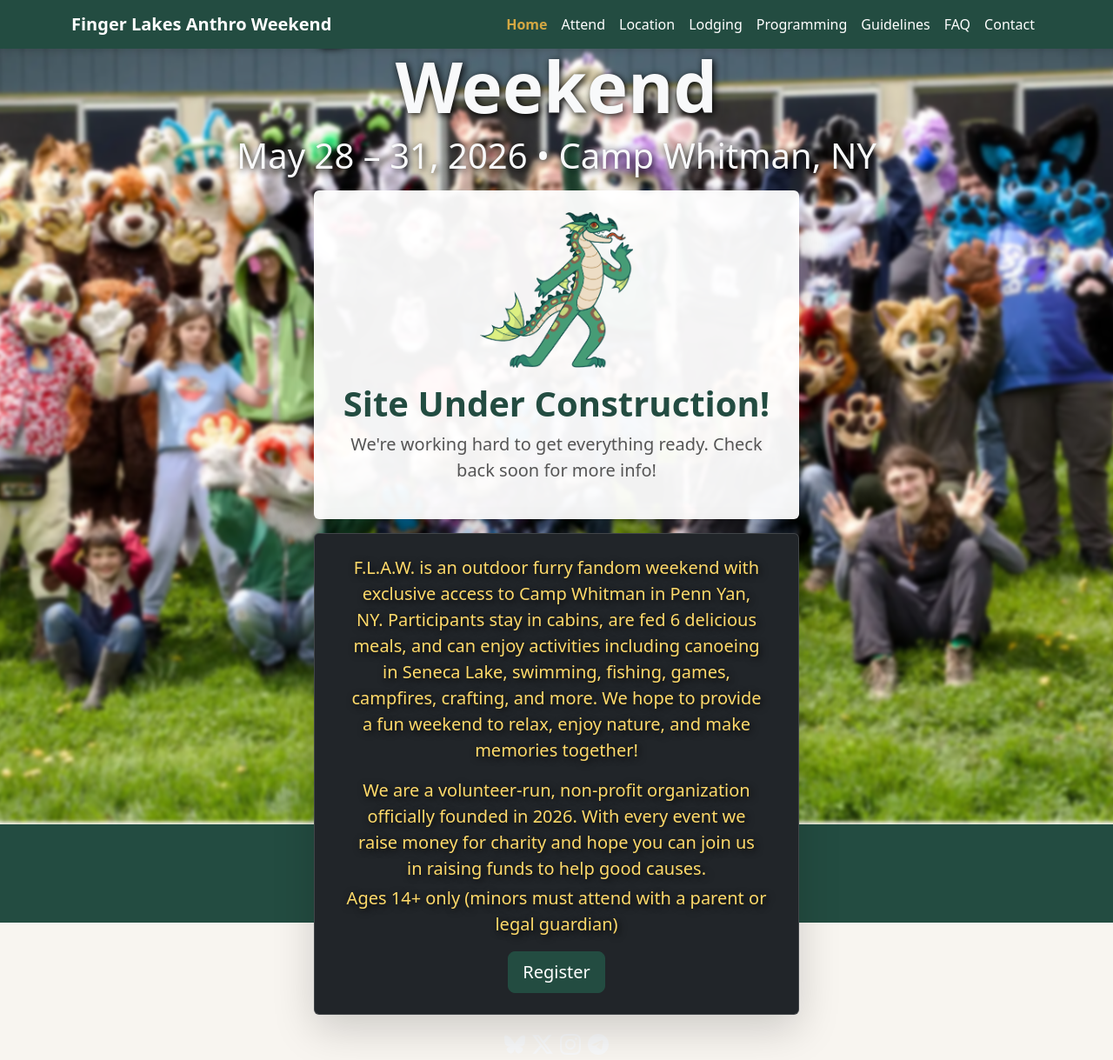
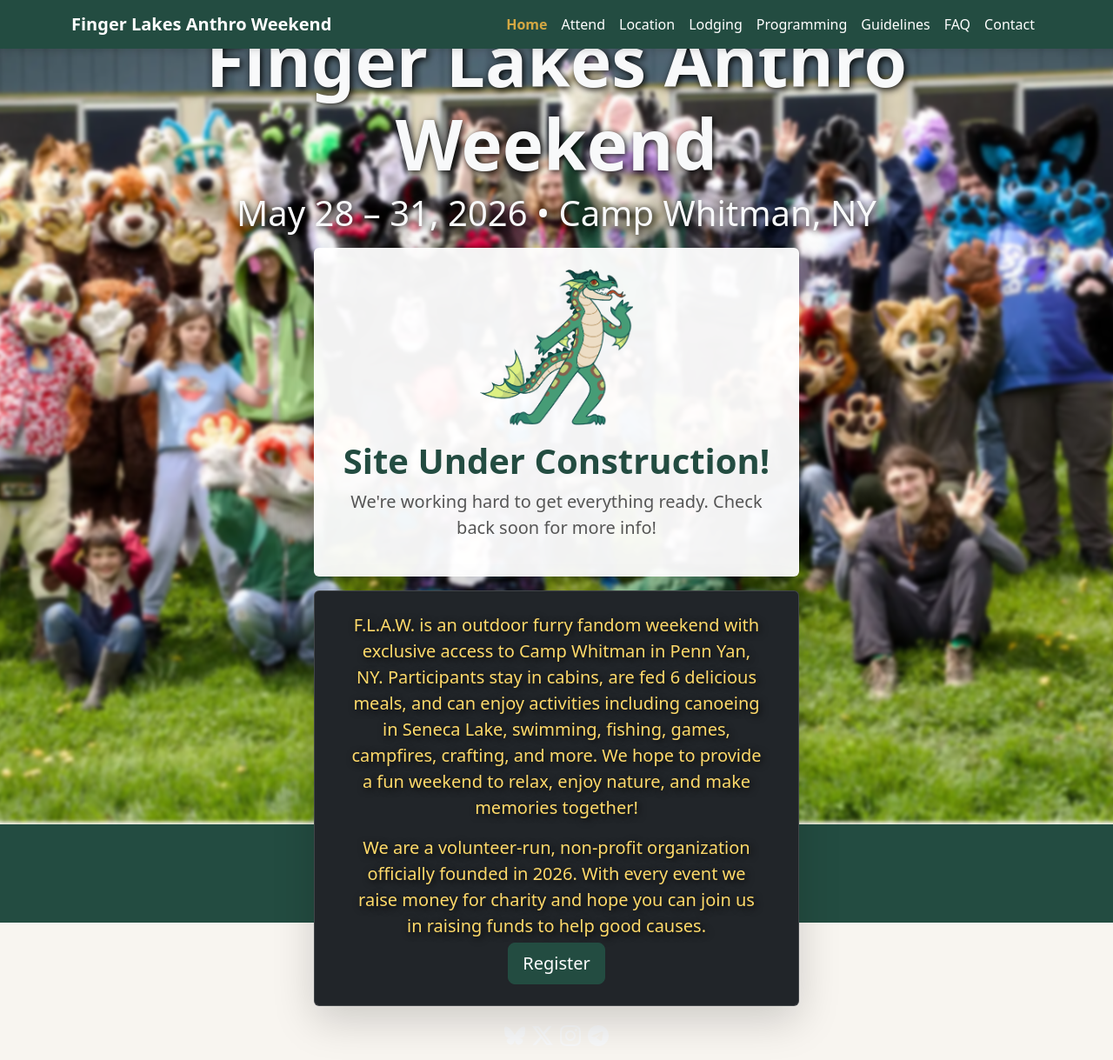
Before and after one commit to campflaw/campflaw.github.io, a Jekyll site: the page built from index.html, in a window 1280 px wide. Shown: the whole page at 87% size. Built offline with Jekyll 4.4.1, drawn with Linux system fonts in a browser that asks for light colours.

Commit message:
Fix landing page logo cutoff and remove age restriction text
Add padding-top to fullheight container to account for the absolutely-positioned
navbar, preventing the logo from being hidden behind it. Remove the ages 14+ line
from the home page.

Co-Authored-By: Claude Opus 4.6 (1M context) <noreply@anthropic.com>

```diff
--- a/assets/style.css
+++ b/assets/style.css
@@ -31,7 +31,8 @@
 }
 
 .fullheight {
-    height: 100vh
+    height: 100vh;
+    padding-top: 56px;
 }
 
 /* Icon hover effect */
--- a/index.html
+++ b/index.html
@@ -35,7 +35,6 @@ layout: landing
                 We are a volunteer-run, non-profit organization officially founded in 2026. With every event we raise
                 money for charity and hope you can join us in raising funds to help good causes.
             </p>
-            <p class="text-shadow fs-5 mb-3">Ages 14+ only (minors must attend with a parent or legal guardian)</p>
             <a href="/attend/" class="btn btn-success btn-lg mx-auto">Register</a>
         </div>
         {% include social-links.html %}
```
